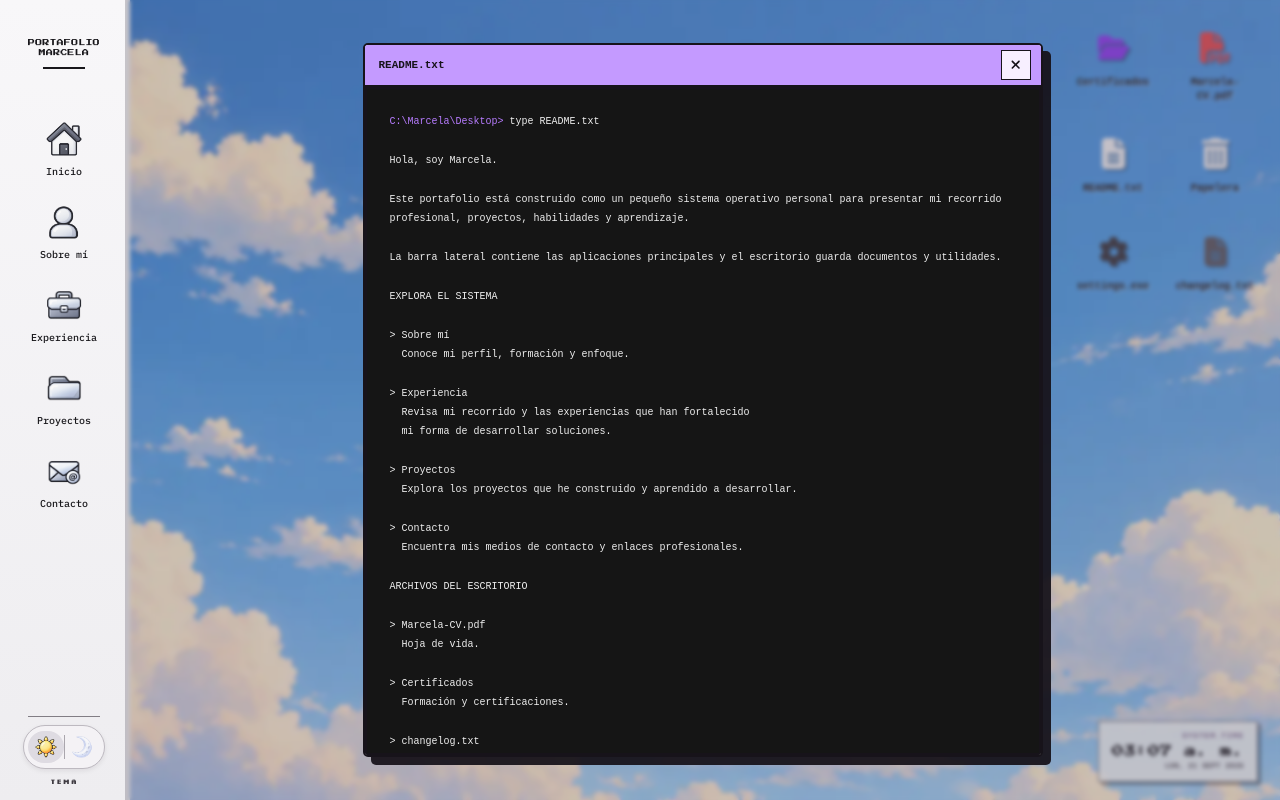
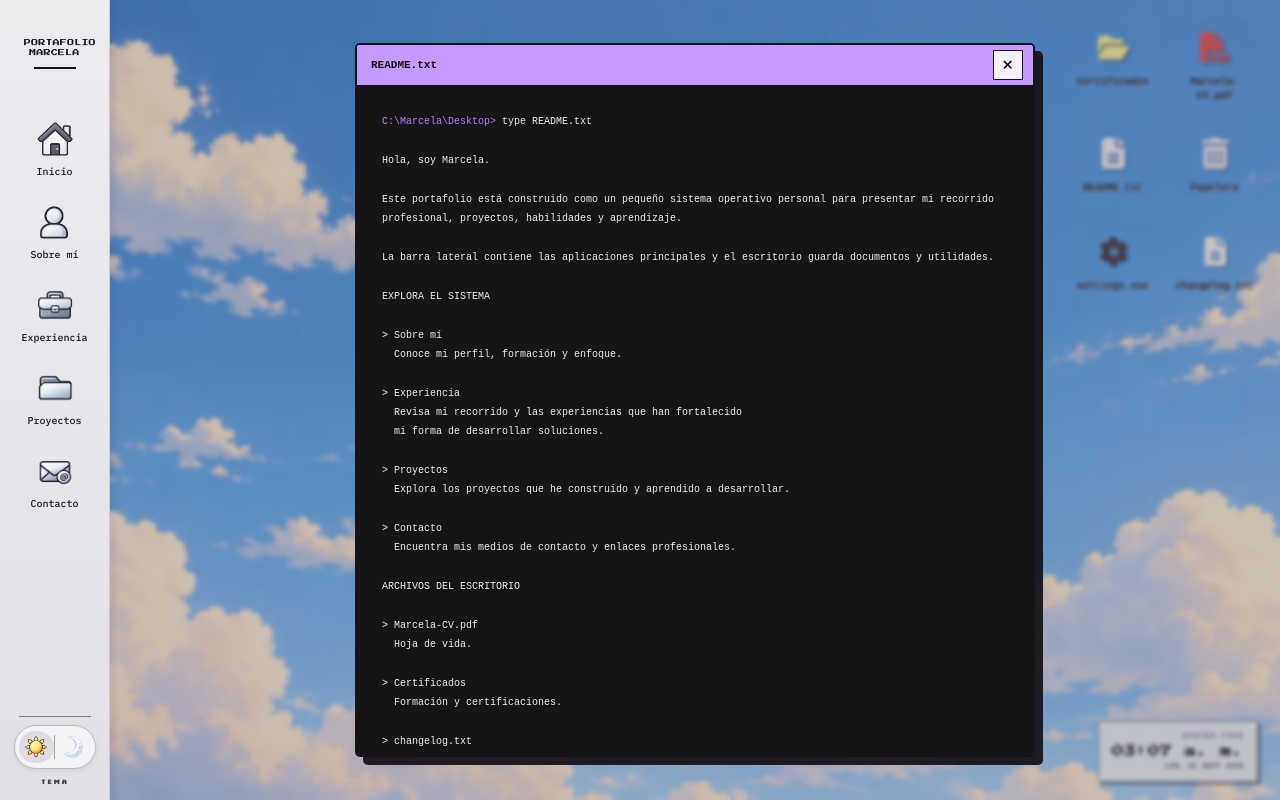
Before and after one commit to marcela542/portafolio-marcela, a React (Vite) app: page / in a window 1280 px wide. Built offline with nearby package versions, Linux system fonts and the light colour scheme.

Commit message:
Agrega fondos y ajustes finales de interfaz

```diff
--- a/src/layouts/MainLayout.jsx
+++ b/src/layouts/MainLayout.jsx
@@ -18,6 +18,8 @@ import Navbar from "../components/Navbar";
 import fondo from "../assets/fondo.webp";
 import atardecer from "../assets/atardecer.webp";
 import paisaje1 from "../assets/paisaje1.webp";
+import luna from "../assets/luna.webp";
+import dragon from "../assets/dragon.webp";
 
 import "../styles/MainLayout.css";
 
@@ -102,6 +104,16 @@ const fondosEscritorio = {
     paisaje: {
         nombre: "Paisaje",
         backgroundImage: `url(${paisaje1})`
+    },
+
+    luna: {
+        nombre: "Luna",
+        backgroundImage: `url(${luna})`
+    },
+
+    dragon: {
+        nombre: "Dragon",
+        backgroundImage: `url(${dragon})`
     }
 };
 
@@ -279,7 +291,11 @@ function MainLayout() {
             />
 
             <main
-                className="desktop"
+                className={`desktop ${
+                    ["atardecer", "luna", "dragon"].includes(fondoEscritorio)
+                        ? "dark-wallpaper"
+                        : ""
+                }`}
                 style={{
                     backgroundImage:
                         fondosEscritorio[fondoEscritorio].backgroundImage
--- a/src/styles/Experience.css
+++ b/src/styles/Experience.css
@@ -1322,6 +1322,13 @@
         height: 205px;
     }
 }
+
+@media (max-width: 520px) {
+    .experience-main-year {
+        display: none;
+    }
+}
+
 
 
 /* =========================================================
--- a/src/styles/Home.css
+++ b/src/styles/Home.css
@@ -1006,8 +1006,9 @@
     }
 
     .hero-left h1 {
-        font-size: 35px;
-        letter-spacing: -1.5px;
+        font-family: "Press Start 2P", monospace;
+        font-size: 38px;
+        letter-spacing: -2px;
     }
 
     .hero-label {
--- a/src/styles/MainLayout.css
+++ b/src/styles/MainLayout.css
@@ -1,5 +1,5 @@
 .app-layout {
-    --sidebar-width: 125px;
+    --sidebar-width: 110px;
     min-height: 100vh;
     display: grid;
     grid-template-columns: var(--sidebar-width) minmax(0, 1fr);
@@ -90,7 +90,7 @@
 }
 
 .desktop-icon-art.folder {
-    color: #984df2;
+    color: #faf19e;
 }
 
 .desktop-icon-art.file {
@@ -399,6 +399,21 @@
 .wallpaper-preview.paisaje {
     background:
         url("/src/assets/paisaje1.webp")
+        center / cover
+        no-repeat;
+}
+
+.wallpaper-preview.luna {
+    background:
+        url("../assets/luna.webp")
+        center / cover
+        no-repeat;
+}
+
+
+.wallpaper-preview.dragon {
+    background:
+        url("../assets/dragon.webp")
         center / cover
         no-repeat;
 }
@@ -852,29 +867,7 @@
     background: rgba(31, 28, 40, .35);
 }
 
-.dark .desktop-icon-name {
-    background: transparent;
-    color: #f3f4f6;
-    font-weight: 900;
-    text-shadow: 1px 1px 0 rgba(0, 0, 0, .75);
-}
-
-.dark .desktop-icon-art {
-    color: #f3f4f6;
-    filter: drop-shadow(2px 2px 0 rgba(0, 0, 0, .65));
-}
-
-.dark .desktop-icon-art.settings {
-    color: #f3f4f6;
-}
-
-.dark .desktop-icon-art.pdf {
-    color: #f0747c;
-}
-
-.dark .desktop-icon-art.folder {
-    color: #c084fc;
-}
+
 
 .dark .main-window {
     background: #2a2b30;
@@ -1441,11 +1434,13 @@
     }
 
     .desktop-icons {
-        top: 8px;
-        right: 6px;
+        top: 50%;
+        left: 50%;
+        right: auto;
         width: 160px;
         grid-template-columns: repeat(2, 74px);
         column-gap: 4px;
+        transform: translate(-50%, -50%);
     }
 
     .desktop-icon {
@@ -1733,7 +1728,7 @@ body,
 
 
 .desktop-icon-art.changelog {
-    color: #6d6872;
+    color: #f5f5f5;
     font-size: 29px;
     filter: drop-shadow(2px 2px 0 rgba(35, 31, 40, .28));
 }
@@ -1806,10 +1801,6 @@ body,
     color: #b77cff;
 }
 
-.dark .desktop-icon-art.changelog {
-    color: #b3adb8;
-}
-
 .dark .desktop-clock {
     background: rgba(35, 31, 41, .9);
     border-color: rgba(184, 165, 196, .42);
@@ -1832,6 +1823,13 @@ body,
 .dark .changelog-terminal {
     background: #090a0e;
     color: #e9e5eb;
+}
+
+.dark-wallpaper .desktop-icon-name {
+    color: #ffffff;
+    text-shadow:
+        1px 1px 0 rgba(0, 0, 0, .8),
+        -1px -1px 0 rgba(0, 0, 0, .35);
 }
 
 @media (max-width: 700px) {
--- a/src/styles/Navbar.css
+++ b/src/styles/Navbar.css
@@ -5,19 +5,32 @@
     --nav-gray: #dedce1;
     --nav-gray-soft: #eceaed;
     --nav-white: #f8f7f9;
-    --nav-border: #f6f6f7;
+    --nav-border: #d3d0d6;
     --nav-accent: #a57ecd;
+
     position: relative;
     z-index: 9500;
-    width: 130px;
+
+    width: 110px;
     min-height: 100vh;
     box-sizing: border-box;
+
     display: flex;
     flex-direction: column;
+
     padding: 14px 10px 12px;
-    background: linear-gradient(180deg, #f8f7f9 0%, #eeedf0 100%);
-    border-right: 2px solid var(--nav-border);
+
+    background: linear-gradient(
+        180deg,
+        #ecebee 0%,
+        #e3e1e6 100%
+    );
+
+    border-right: 1px solid #cbc8cf;
+    box-shadow: 3px 0 8px rgba(24, 23, 27, 0.10);
+
     color: var(--nav-ink);
+
     overflow: hidden;
     font-family: "IBM Plex Mono", monospace;
 }
```
Also changed, not shown: src/assets/dragon.webp (added), src/assets/luna.webp (added).
